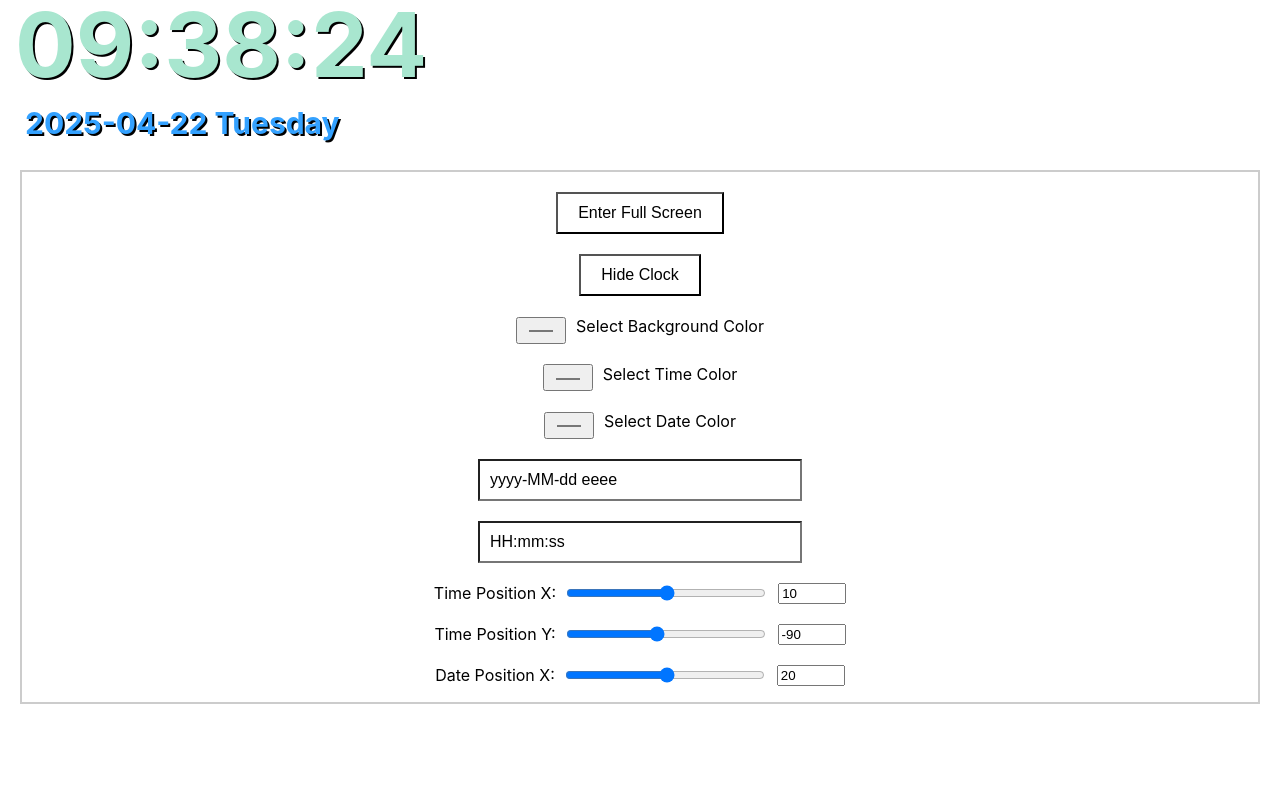
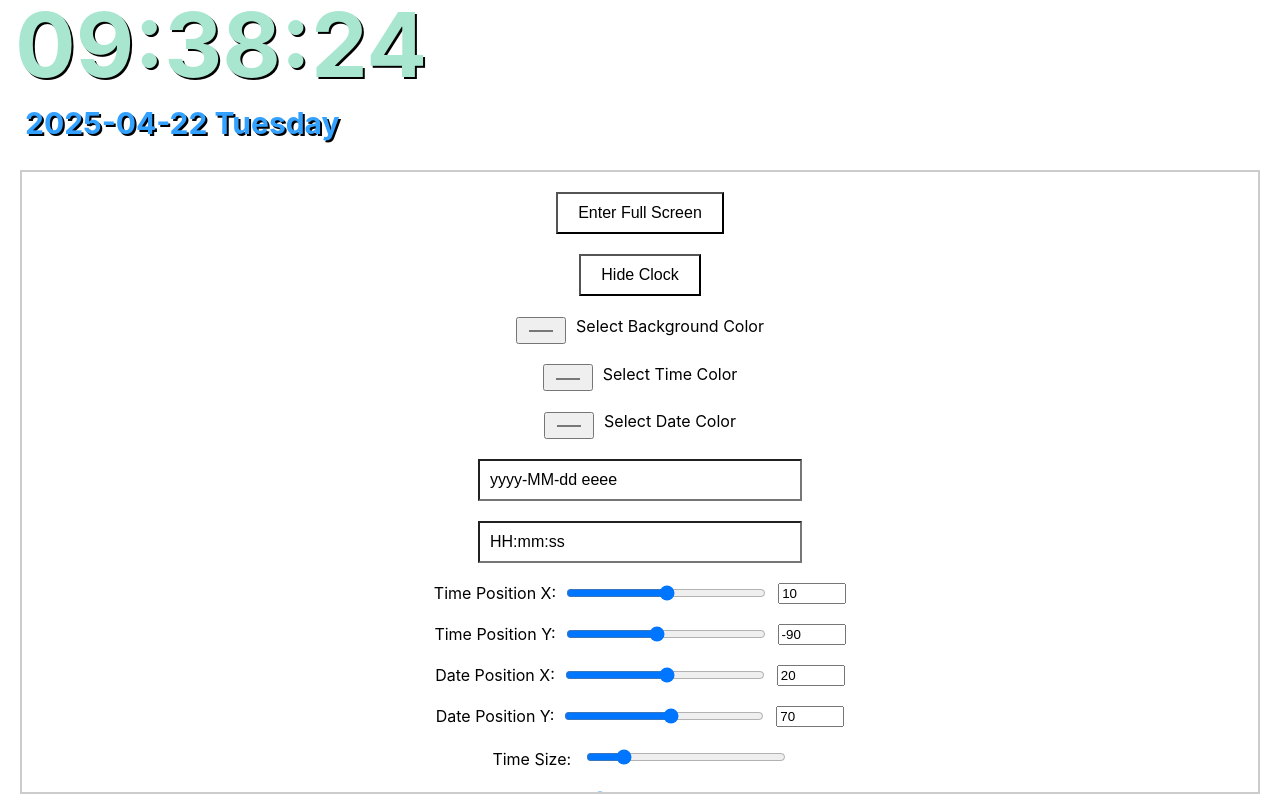
Before and after one commit to oksoft1/timeqr, a React (Create React App) app: page / in a window 1280 px wide. Built offline with nearby package versions, Linux system fonts and the light colour scheme; no server answers.

Commit message:
changed height

```diff
--- a/src/App.js
+++ b/src/App.js
@@ -373,7 +373,7 @@ const handleClockMouseUp = () => {
   >
     {/* 옵션들: 스크롤 가능 */}
     { (
-    <div style={{ marginTop: '150px', marginRight: '40px', overflowY: 'auto', maxHeight: 'calc(100vh - 270px)',border: '2px solid #ccc',  opacity: isFullScreen ? 0 : 1,pointerEvents: isFullScreen ? 'none' : 'auto',}}>
+    <div style={{ marginTop: '150px', marginRight: '40px', overflowY: 'auto', maxHeight: 'calc(100vh - 180px)',border: '2px solid #ccc',  opacity: isFullScreen ? 0 : 1,pointerEvents: isFullScreen ? 'none' : 'auto',}}>
        {/* Full Screen button */}
      { (
         <div style={{ marginTop: '20px' }}>
```
